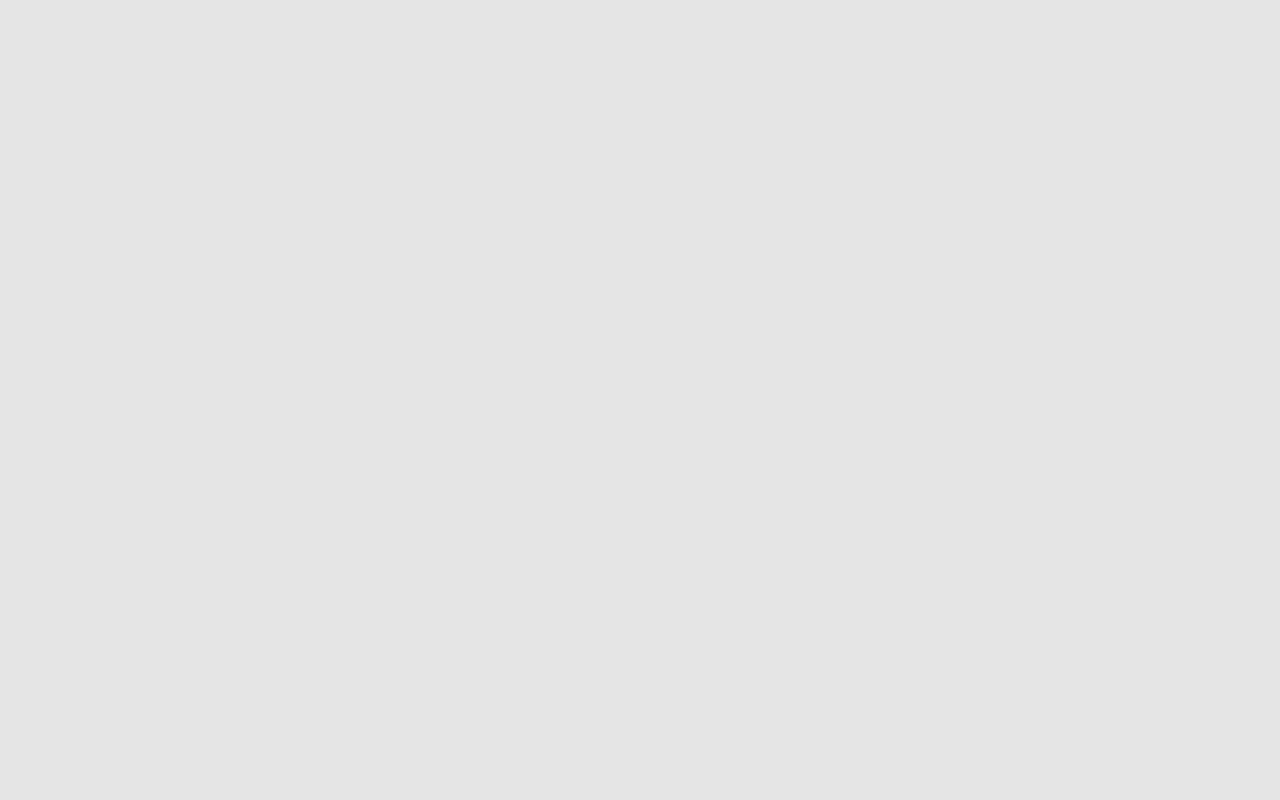
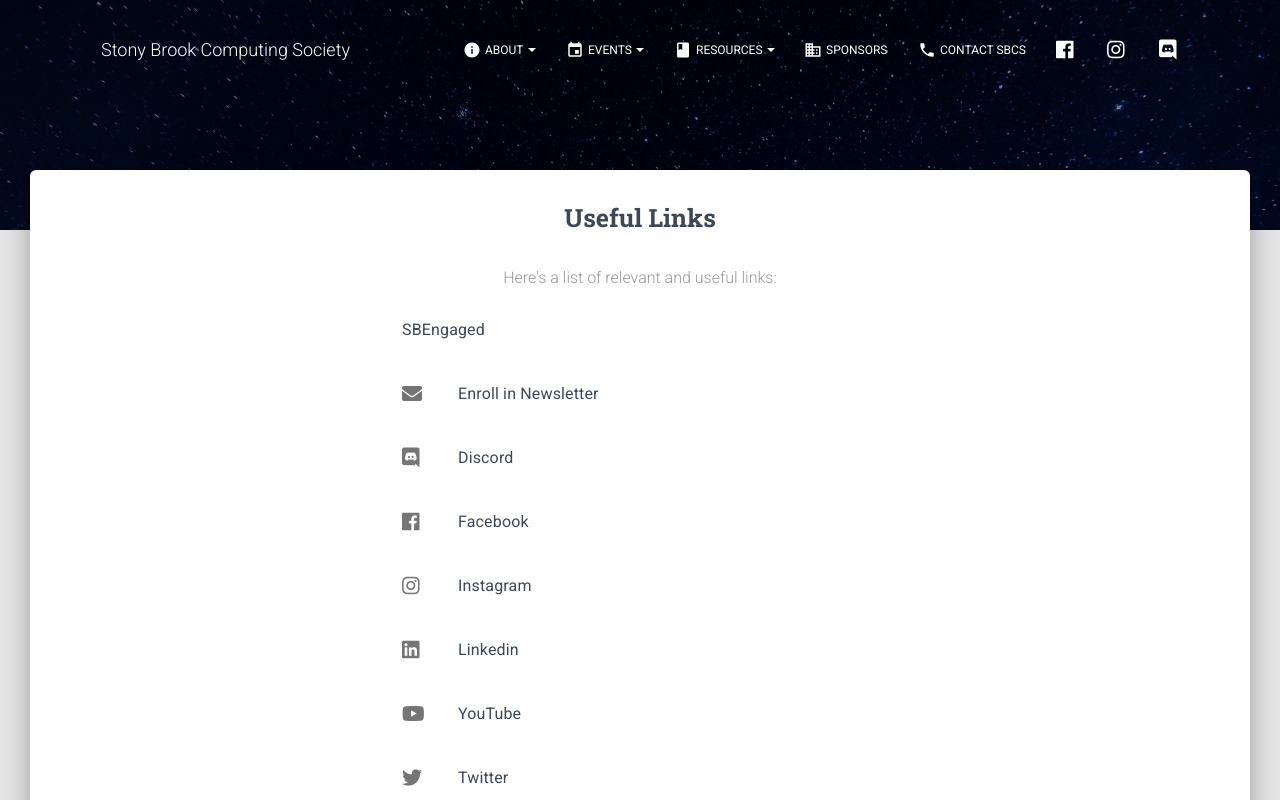
Before and after one commit to sbucomputingsociety/SBU2021-Website, a Next.js app: page /links in a window 1280 px wide. Before the commit this address had no page. Shown: the top 800 px of the page. Built offline with nearby package versions, Linux system fonts and the light colour scheme.

Commit message:
Add Paul and Samin's photos, add links page, remove dead video link

```diff
--- a/components/Header/HeaderLinks.js
+++ b/components/Header/HeaderLinks.js
@@ -160,7 +160,7 @@ export default function HeaderLinks(props) {
           </Button>
         </Tooltip>
       </ListItem>
-      <ListItem className={classes.listItem}>
+      {/* <ListItem className={classes.listItem}>
         <Tooltip
           id='youtube-tooltip'
           title='Check out our YouTube channel!'
@@ -176,7 +176,7 @@ export default function HeaderLinks(props) {
             <i className={classes.socialIcons + ' fab fa-youtube'} />
           </Button>
         </Tooltip>
-      </ListItem>
+      </ListItem> */}
       <ListItem className={classes.listItem}>
         <Tooltip
           id='discord-tooltip'
--- a/package.json
+++ b/package.json
@@ -8,7 +8,7 @@
     "dev": "next",
     "build": "next build",
     "export": "next export",
-    "deploy": "next build && next export && touch out/.nojekyll && git add out/ && git commit -m \"Deploy gh-pages\"",
+    "deploy": "next build && next export && touch out/.nojekyll && echo \"sbcs.io\" > out/CNAME &&git add out/ && git commit -m \"Deploy gh-pages\"",
     "push": "git subtree push --prefix out origin gh-pages",
     "start": "next start",
     "install:clean": "rm -rf node_modules/ && rm -rf package-lock.json && rm -rf .next/ && npm install && npm run dev"
--- a/pages/index.js
+++ b/pages/index.js
@@ -60,7 +60,7 @@ export default function IndexPage(props) {
                 Make sure to check the Events tab for any upcoming events!
               </h4>
               <br />
-              <Button
+              {/* <Button
                 color='danger'
                 size='lg'
                 target='_blank'
@@ -68,7 +68,7 @@ export default function IndexPage(props) {
               >
                 <i className='fas fa-play' />
                 Watch video
-              </Button>
+              </Button> */}
             </GridItem>
             <GridItem xs={12} sm={12} md={6}>
               <img src='/img/bytes-logo.png' />
--- /dev/null
+++ b/pages/links.js
@@ -0,0 +1,140 @@
+import React from 'react';
+// nodejs library that concatenates classes
+import classNames from 'classnames';
+// @material-ui/core components
+import { makeStyles } from '@material-ui/core/styles';
+// @material-ui/icons
+import Camera from '@material-ui/icons/Camera';
+import Palette from '@material-ui/icons/Palette';
+import Favorite from '@material-ui/icons/Favorite';
+// core components
+import Header from 'components/Header/Header.js';
+import Footer from 'components/Footer/Footer.js';
+import Button from 'components/CustomButtons/Button.js';
+import GridContainer from 'components/Grid/GridContainer.js';
+import GridItem from 'components/Grid/GridItem.js';
+import HeaderLinks from 'components/Header/HeaderLinks.js';
+import NavPills from 'components/NavPills/NavPills.js';
+import Parallax from 'components/Parallax/Parallax.js';
+import List from '@material-ui/core/List';
+import ListItem from '@material-ui/core/ListItem';
+import ListItemIcon from '@material-ui/core/ListItemIcon';
+import ListItemText from '@material-ui/core/ListItemText';
+import Divider from '@material-ui/core/Divider';
+
+import styles from 'styles/jss/nextjs-material-kit/pages/linksPage.js';
+
+const useStyles = makeStyles(styles);
+
+export default function LinksPage(props) {
+  const classes = useStyles();
+  const { ...rest } = props;
+  const imageClasses = classNames(
+    classes.imgRaised,
+    classes.imgRoundedCircle,
+    classes.imgFluid
+  );
+  const navImageClasses = classNames(classes.imgRounded, classes.imgGallery);
+
+  function ListItemLink(props) {
+    return <ListItem button component='a' {...props} />;
+  }
+
+  const links = [
+    {
+      href: 'https://stonybrook.campuslabs.com/engage/organization/sbcs',
+      text: 'SBEngaged',
+    },
+    {
+      href: 'https://us16.list-manage.com/subscribe?u=677d17c9e74213253e770652c&id=cf5e365c85',
+      text: 'Enroll in Newsletter',
+      icon: <i className={classes.socialIcons + ' fa fa-envelope'} />,
+    },
+    {
+      href: 'https://discord.gg/9TZcjyUhHS',
+      text: 'Discord',
+      icon: <i className={classes.socialIcons + ' fab fa-discord'} />,
+    },
+    {
+      href: 'https://www.facebook.com/groups/sb.computing',
+      text: 'Facebook',
+      icon: <i className={classes.socialIcons + ' fab fa-facebook'} />,
+    },
+    {
+      href: 'https://www.instagram.com/sbucomputingsociety/',
+      text: 'Instagram',
+      icon: <i className={classes.socialIcons + ' fab fa-instagram'} />,
+    },
+    {
+      href: 'https://www.linkedin.com/groups/8677368/',
+      text: 'Linkedin',
+      icon: <i className={classes.socialIcons + ' fab fa-linkedin'} />,
+    },
+    {
+      href: 'https://www.youtube.com/channel/UCeIuePMDrzIQ4kfsM5H73sg',
+      text: 'YouTube',
+      icon: <i className={classes.socialIcons + ' fab fa-youtube'} />,
+    },
+    {
+      href: 'https://twitter.com/sbucomputing',
+      text: 'Twitter',
+      icon: <i className={classes.socialIcons + ' fab fa-twitter'} />,
+    },
+  ];
+
+  return (
+    <div>
+      <Header
+        color='transparent'
+        brand='Stony Brook Computing Society'
+        rightLinks={<HeaderLinks />}
+        fixed
+        changeColorOnScroll={{
+          height: 60,
+          color: 'white',
+        }}
+        {...rest}
+      />
+      <Parallax small filter image='/img/profile-bg.jpg' />
+      <div className={classNames(classes.main, classes.mainRaised)}>
+        <div>
+          <div className={classes.container}>
+            <GridContainer justify='center'>
+              <GridItem xs={12} sm={12} md={6}>
+                <div
+                  style={{
+                    display: 'flex',
+                    justifyContent: 'center',
+                    flexDirection: 'column',
+                  }}
+                >
+                  <h3 className={classes.title}>Useful Links</h3>
+                  <div className={classes.description}>
+                    Here's a list of relevant and useful links:
+                  </div>
+                  <List>
+                    {links.map((link) => (
+                      <ListItem key={link.href}>
+                        <ListItemLink
+                          href={link.href}
+                          target='_blank'
+                          rel='noopener noreferrer'
+                        >
+                          {link.icon ? (
+                            <ListItemIcon>{link.icon}</ListItemIcon>
+                          ) : null}
+                          <ListItemText primary={link.text} />
+                        </ListItemLink>
+                      </ListItem>
+                    ))}
+                  </List>
+                </div>
+              </GridItem>
+            </GridContainer>
+          </div>
+        </div>
+      </div>
+      <Footer />
+    </div>
+  );
+}
--- a/pages/team.js
+++ b/pages/team.js
@@ -38,7 +38,7 @@ export default function TeamPage(props) {
         rightLinks={<HeaderLinks />}
         fixed
         changeColorOnScroll={{
-          height: 40,
+          height: 60,
           color: 'white',
         }}
         {...rest}
@@ -71,7 +71,7 @@ export default function TeamPage(props) {
                 <AvatarCard
                   name="Samin Mailk '23"
                   position='President'
-                  image='/img/faces/christian.jpg'
+                  image='/img/faces/saminmalik.jpg'
                 />
               </GridItem>
               <GridItem xs={12} sm={12} md={4} className={classes.navWrapper}>
@@ -115,7 +115,7 @@ export default function TeamPage(props) {
                 <AvatarCard
                   name="Paul Noble '24"
                   position='Branding Manager'
-                  image='/img/faces/christian.jpg'
+                  image='/img/faces/paulnoble.jpg'
                 />
               </GridItem>
             </GridContainer>
--- /dev/null
+++ b/styles/jss/nextjs-material-kit/pages/linksPage.js
@@ -0,0 +1,81 @@
+import { container, title } from 'styles/jss/nextjs-material-kit.js';
+
+import imagesStyle from 'styles/jss/nextjs-material-kit/imagesStyles.js';
+
+const linksPageStyle = {
+  container: {
+    ...container,
+    paddingBottom: 100,
+  },
+  profile: {
+    textAlign: 'center',
+    '& img': {
+      maxWidth: '160px',
+      width: '100%',
+      margin: '0 auto',
+      transform: 'translate3d(0, -50%, 0)',
+    },
+  },
+  content: {
+    marginBottom: '100px',
+  },
+  description: {
+    margin: '1.071rem auto 0',
+    maxWidth: '600px',
+    color: '#999',
+    textAlign: 'center !important',
+  },
+  name: {
+    marginTop: '-80px',
+  },
+  ...imagesStyle,
+  main: {
+    background: '#FFFFFF',
+    position: 'relative',
+    zIndex: '3',
+  },
+  mainRaised: {
+    margin: '-60px 30px 0px',
+    borderRadius: '6px',
+    boxShadow:
+      '0 16px 24px 2px rgba(0, 0, 0, 0.14), 0 6px 30px 5px rgba(0, 0, 0, 0.12), 0 8px 10px -5px rgba(0, 0, 0, 0.2)',
+  },
+  message: {
+    textAlign: 'center',
+  },
+  title: {
+    ...title,
+    display: 'inline-block',
+    position: 'relative',
+    marginTop: '30px',
+    minHeight: '32px',
+    textDecoration: 'none',
+    textAlign: 'center',
+  },
+  socials: {
+    marginTop: '0',
+    width: '100%',
+    transform: 'none',
+    left: '0',
+    top: '0',
+    height: '100%',
+    lineHeight: '41px',
+    fontSize: '20px',
+    color: '#999',
+  },
+  socialIcons: {
+    position: 'relative',
+    fontSize: '20px !important',
+    marginRight: '4px',
+  },
+  sponsor: {
+    display: 'flex',
+    justifyContent: 'center',
+  },
+  navWrapper: {
+    margin: '20px auto 50px auto',
+    textAlign: 'center',
+  },
+};
+
+export default linksPageStyle;
```
Also changed, not shown: public/img/faces/paulnoble.jpg (added), public/img/faces/saminmalik.jpg (added).
